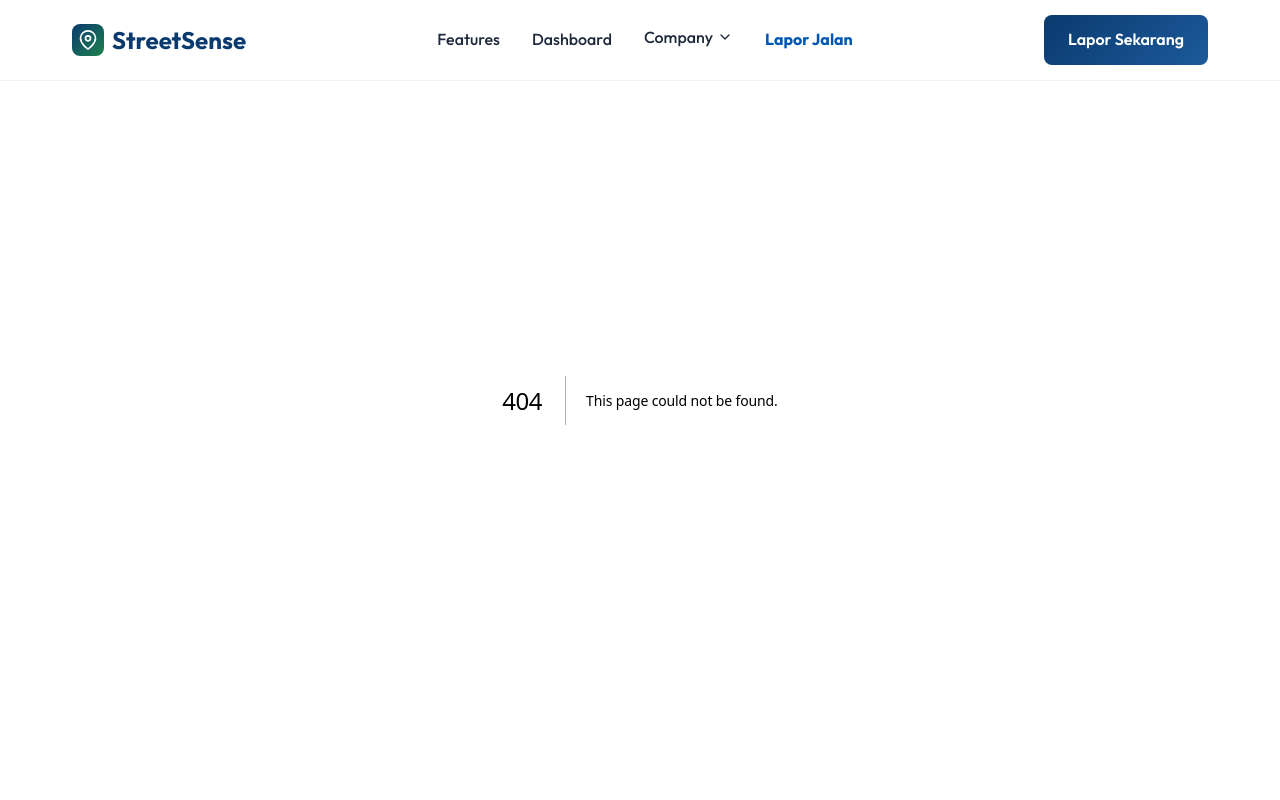
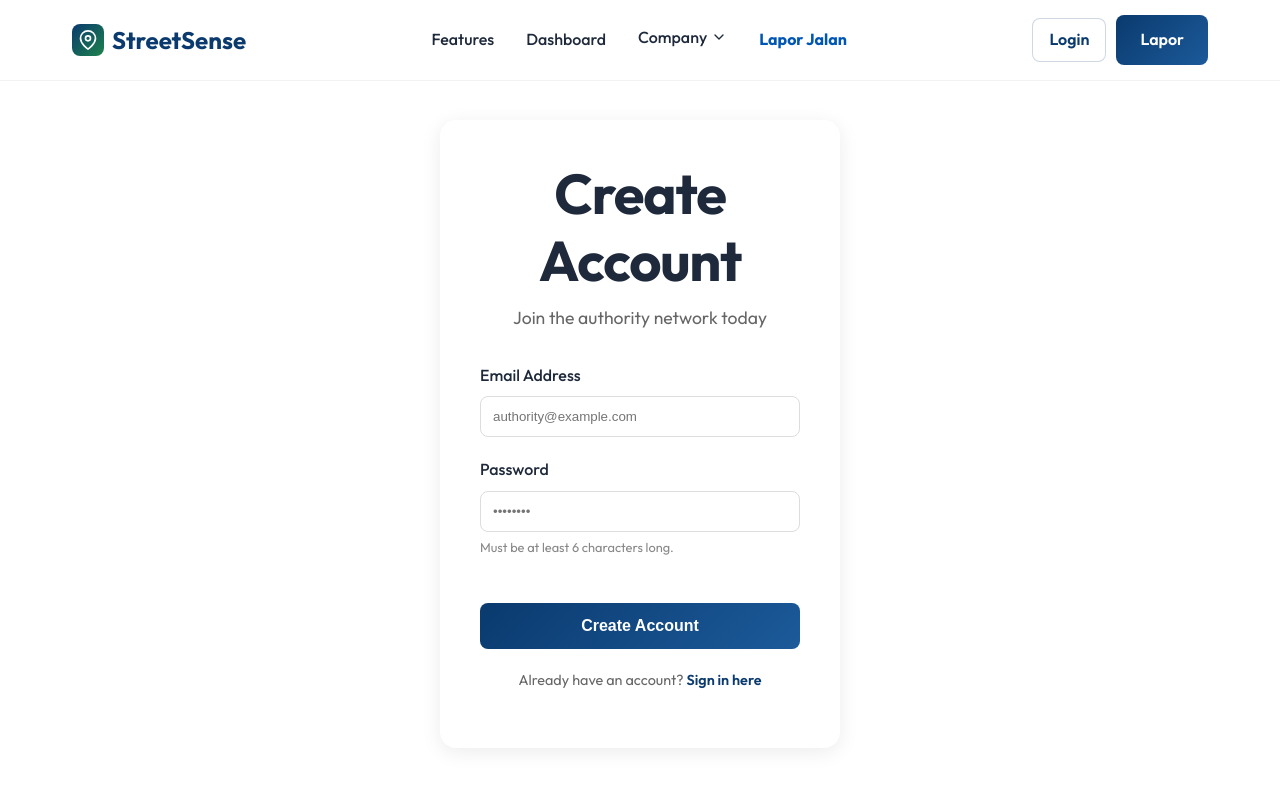
Before and after one commit to MaulK/StreetSense, a Next.js app: page /register in a window 1280 px wide. Before the commit this address had no page. Shown: the top 800 px of the page. Built offline with nearby package versions, Linux system fonts and the light colour scheme; no server answers.

Commit message:
feat: implement authentication system with login, registration, and cookie-based session management

```diff
--- /dev/null
+++ b/src/app/actions/auth.js
@@ -0,0 +1,101 @@
+"use server";
+import { supabase } from "../../lib/supabase";
+import { z } from "zod";
+import { cookies } from "next/headers";
+import { redirect } from "next/navigation";
+
+const AuthSchema = z.object({
+  email: z.string().email("Please provide a valid email address"),
+  password: z.string().min(6, "Password must be at least 6 characters"),
+});
+
+export async function loginUser(prevState, formData) {
+  // Artificial delay for UX
+  await new Promise((resolve) => setTimeout(resolve, 1000));
+
+  const parsed = AuthSchema.safeParse({
+    email: formData.get("email"),
+    password: formData.get("password"),
+  });
+
+  if (!parsed.success) {
+    const errorMessages = parsed.error.issues.map(issue => issue.message).join(", ");
+    return { error: `Validation Error: ${errorMessages}` };
+  }
+
+  const { email, password } = parsed.data;
+  let success = false;
+
+  try {
+    const { data, error } = await supabase.auth.signInWithPassword({
+      email,
+      password,
+    });
+
+    if (error) {
+      return { error: error.message };
+    }
+
+    const cookieStore = await cookies();
+    cookieStore.set("session", data.session.access_token, { httpOnly: true, secure: true, path: "/" });
+    success = true;
+  } catch (err) {
+    console.error("Login error:", err);
+    return { error: "An unexpected error occurred during login." };
+  }
+
+  if (success) {
+    redirect("/dashboard");
+  }
+}
+
+export async function registerUser(prevState, formData) {
+  await new Promise((resolve) => setTimeout(resolve, 1000));
+
+  const parsed = AuthSchema.safeParse({
+    email: formData.get("email"),
+    password: formData.get("password"),
+  });
+
+  if (!parsed.success) {
+    const errorMessages = parsed.error.issues.map(issue => issue.message).join(", ");
+    return { error: `Validation Error: ${errorMessages}` };
+  }
+
+  const { email, password } = parsed.data;
+  let success = false;
+
+  try {
+    const { data, error } = await supabase.auth.signUp({
+      email,
+      password,
+    });
+
+    if (error) {
+      return { error: error.message };
+    }
+
+    // For MVP, if it succeeds without email confirmation requirement
+    if (data.session) {
+      const cookieStore = await cookies();
+      cookieStore.set("session", data.session.access_token, { httpOnly: true, secure: true, path: "/" });
+      success = true;
+    } else {
+      return { success: true, message: "Registration successful! You can now log in." };
+    }
+  } catch (err) {
+    console.error("Register error:", err);
+    return { error: "An unexpected error occurred during registration." };
+  }
+
+  if (success) {
+    redirect("/dashboard");
+  }
+}
+
+export async function logoutUser() {
+  await supabase.auth.signOut();
+  const cookieStore = await cookies();
+  cookieStore.delete("session");
+  redirect("/login");
+}
--- a/src/app/layout.jsx
+++ b/src/app/layout.jsx
@@ -10,11 +10,17 @@ export const metadata = {
   description: 'StreetSense empowers you to report local issues, track their progress, and see the real impact you\'re making in your community.',
 };
 
-export default function RootLayout({ children }) {
+import { cookies } from 'next/headers';
+
+export default async function RootLayout({ children }) {
+  const cookieStore = await cookies();
+  const session = cookieStore.get('session');
+  const isLoggedIn = !!session?.value;
+
   return (
     <html lang="en" className={outfit.className}>
       <body>
-        <Navbar />
+        <Navbar isLoggedIn={isLoggedIn} />
         {children}
         <Footer />
       </body>
--- /dev/null
+++ b/src/app/login/page.jsx
@@ -0,0 +1,64 @@
+"use client";
+import { useActionState } from 'react';
+import Link from 'next/link';
+import { loginUser } from '../actions/auth';
+
+export default function LoginPage() {
+  const [state, formAction, isPending] = useActionState(loginUser, null);
+
+  return (
+    <main className="container" style={{ padding: '120px 20px', minHeight: '80vh', display: 'flex', alignItems: 'center', justifyContent: 'center' }}>
+      <div style={{ background: '#fff', padding: '40px', borderRadius: '16px', boxShadow: '0 4px 20px rgba(0,0,0,0.08)', width: '100%', maxWidth: '400px' }}>
+        <h1 style={{ textAlign: 'center', marginBottom: '10px' }}>Welcome Back</h1>
+        <p style={{ textAlign: 'center', color: '#666', marginBottom: '30px' }}>Log in to access the Authority Dashboard</p>
+
+        <form action={formAction} style={{ display: 'flex', flexDirection: 'column', gap: '20px' }}>
+          {state?.error && (
+            <div style={{ padding: '12px', background: '#fce8e6', color: '#c5221f', borderRadius: '8px', fontSize: '0.9rem' }}>
+              {state.error}
+            </div>
+          )}
+
+          <div>
+            <label htmlFor="email" style={{ display: 'block', marginBottom: '8px', fontWeight: '500' }}>Email Address</label>
+            <input
+              type="email"
+              id="email"
+              name="email"
+              required
+              disabled={isPending}
+              style={{ width: '100%', padding: '12px', borderRadius: '8px', border: '1px solid #ddd', outline: 'none' }}
+              placeholder="admin@example.com"
+            />
+          </div>
+
+          <div>
+            <label htmlFor="password" style={{ display: 'block', marginBottom: '8px', fontWeight: '500' }}>Password</label>
+            <input
+              type="password"
+              id="password"
+              name="password"
+              required
+              disabled={isPending}
+              style={{ width: '100%', padding: '12px', borderRadius: '8px', border: '1px solid #ddd', outline: 'none' }}
+              placeholder="••••••••"
+            />
+          </div>
+
+          <button
+            type="submit"
+            className="btn btn-primary"
+            disabled={isPending}
+            style={{ width: '100%', padding: '14px', marginTop: '10px', fontSize: '1rem', border: 'none', opacity: isPending ? 0.7 : 1 }}
+          >
+            {isPending ? 'Authenticating...' : 'Sign In'}
+          </button>
+        </form>
+
+        <p style={{ textAlign: 'center', marginTop: '20px', fontSize: '0.9rem', color: '#666' }}>
+          Don't have an account? <Link href="/register" style={{ color: '#0056b3', fontWeight: '600' }}>Register here</Link>
+        </p>
+      </div>
+    </main>
+  );
+}
--- /dev/null
+++ b/src/app/register/page.jsx
@@ -0,0 +1,77 @@
+"use client";
+import { useActionState } from 'react';
+import Link from 'next/link';
+import { registerUser } from '../actions/auth';
+
+export default function RegisterPage() {
+  const [state, formAction, isPending] = useActionState(registerUser, null);
+
+  return (
+    <main className="container" style={{ padding: '120px 20px', minHeight: '80vh', display: 'flex', alignItems: 'center', justifyContent: 'center' }}>
+      <div style={{ background: '#fff', padding: '40px', borderRadius: '16px', boxShadow: '0 4px 20px rgba(0,0,0,0.08)', width: '100%', maxWidth: '400px' }}>
+        <h1 style={{ textAlign: 'center', marginBottom: '10px' }}>Create Account</h1>
+        <p style={{ textAlign: 'center', color: '#666', marginBottom: '30px' }}>Join the authority network today</p>
+
+        {state?.success && state.message ? (
+          <div style={{ padding: '20px', background: '#e6f4ea', color: '#137333', borderRadius: '8px', textAlign: 'center' }}>
+            <p style={{ fontWeight: 'bold', marginBottom: '10px' }}>🎉 Success!</p>
+            <p>{state.message}</p>
+            <Link href="/login" className="btn btn-primary" style={{ display: 'inline-block', marginTop: '15px' }}>
+              Go to Login
+            </Link>
+          </div>
+        ) : (
+          <form action={formAction} style={{ display: 'flex', flexDirection: 'column', gap: '20px' }}>
+            {state?.error && (
+              <div style={{ padding: '12px', background: '#fce8e6', color: '#c5221f', borderRadius: '8px', fontSize: '0.9rem' }}>
+                {state.error}
+              </div>
+            )}
+
+            <div>
+              <label htmlFor="email" style={{ display: 'block', marginBottom: '8px', fontWeight: '500' }}>Email Address</label>
+              <input
+                type="email"
+                id="email"
+                name="email"
+                required
+                disabled={isPending}
+                style={{ width: '100%', padding: '12px', borderRadius: '8px', border: '1px solid #ddd', outline: 'none' }}
+                placeholder="authority@example.com"
+              />
+            </div>
+
+            <div>
+              <label htmlFor="password" style={{ display: 'block', marginBottom: '8px', fontWeight: '500' }}>Password</label>
+              <input
+                type="password"
+                id="password"
+                name="password"
+                required
+                disabled={isPending}
+                style={{ width: '100%', padding: '12px', borderRadius: '8px', border: '1px solid #ddd', outline: 'none' }}
+                placeholder="••••••••"
+              />
+              <p style={{ fontSize: '0.8rem', color: '#888', marginTop: '5px' }}>Must be at least 6 characters long.</p>
+            </div>
+
+            <button
+              type="submit"
+              className="btn btn-primary"
+              disabled={isPending}
+              style={{ width: '100%', padding: '14px', marginTop: '10px', fontSize: '1rem', border: 'none', opacity: isPending ? 0.7 : 1 }}
+            >
+              {isPending ? 'Registering...' : 'Create Account'}
+            </button>
+          </form>
+        )}
+
+        {!state?.success && (
+          <p style={{ textAlign: 'center', marginTop: '20px', fontSize: '0.9rem', color: '#666' }}>
+            Already have an account? <Link href="/login" style={{ color: '#0A3A6E', fontWeight: '600' }}>Sign in here</Link>
+          </p>
+        )}
+      </div>
+    </main>
+  );
+}
--- a/src/components/Navbar.jsx
+++ b/src/components/Navbar.jsx
@@ -2,7 +2,9 @@
 import { useState, useEffect } from 'react';
 import Link from 'next/link';
 
-export default function Navbar() {
+import { logoutUser } from '../app/actions/auth';
+
+export default function Navbar({ isLoggedIn }) {
   const [isActive, setIsActive] = useState(false);
   const [scrolled, setScrolled] = useState(false);
   const [isDropdownActive, setIsDropdownActive] = useState(false);
@@ -57,7 +59,16 @@ export default function Navbar() {
 
           <Link href="/report" onClick={() => setIsActive(false)} style={{ fontWeight: 'bold', color: '#0056b3' }}>Lapor Jalan</Link>
         </nav>
-        <Link href="/report" className="btn btn-primary" style={{ display: 'inline-block' }}>Lapor Sekarang</Link>
+        <div style={{ display: 'flex', gap: '10px', alignItems: 'center' }}>
+          {isLoggedIn ? (
+            <form action={logoutUser} style={{ display: 'inline-block', margin: 0 }}>
+              <button type="submit" className="btn btn-secondary" style={{ padding: '0.5rem 1rem' }}>Logout</button>
+            </form>
+          ) : (
+            <Link href="/login" className="btn btn-secondary" style={{ padding: '0.5rem 1rem' }}>Login</Link>
+          )}
+          <Link href="/report" className="btn btn-primary" style={{ display: 'inline-block' }}>Lapor</Link>
+        </div>
         <button className="mobile-menu-btn" aria-label="Toggle menu" onClick={toggleMenu}>
           <svg viewBox="0 0 24 24" fill="none" stroke="currentColor" strokeWidth="2" strokeLinecap="round" strokeLinejoin="round">
             <line x1="3" y1="12" x2="21" y2="12"></line>
```
Also changed, not shown: src/proxy.ts (+2 -7 lines).
